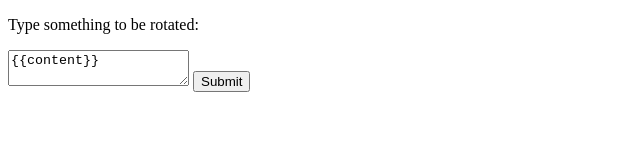
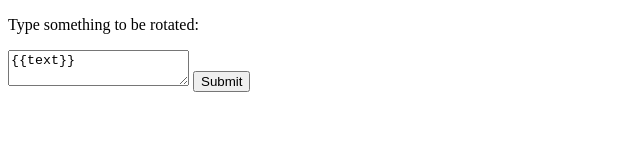
Before and after one commit to kzf/cs253test, a plain HTML site: page templates/unit2rot13.html in a window 1280 px wide. Shown: the full height of the page, 0-640 px from the left. Drawn offline with Linux system fonts and the light colour scheme.

Commit message:
Oops, wrong name

```diff
--- a/templates/unit2rot13.html
+++ b/templates/unit2rot13.html
@@ -3,7 +3,7 @@
   <body>
     <p>Type something to be rotated:</p>
     <form method="post">
-      <textarea name="text">{{content}}</textarea>
+      <textarea name="text">{{text}}</textarea>
       <input type="submit">
     </form>
   </body>
```
